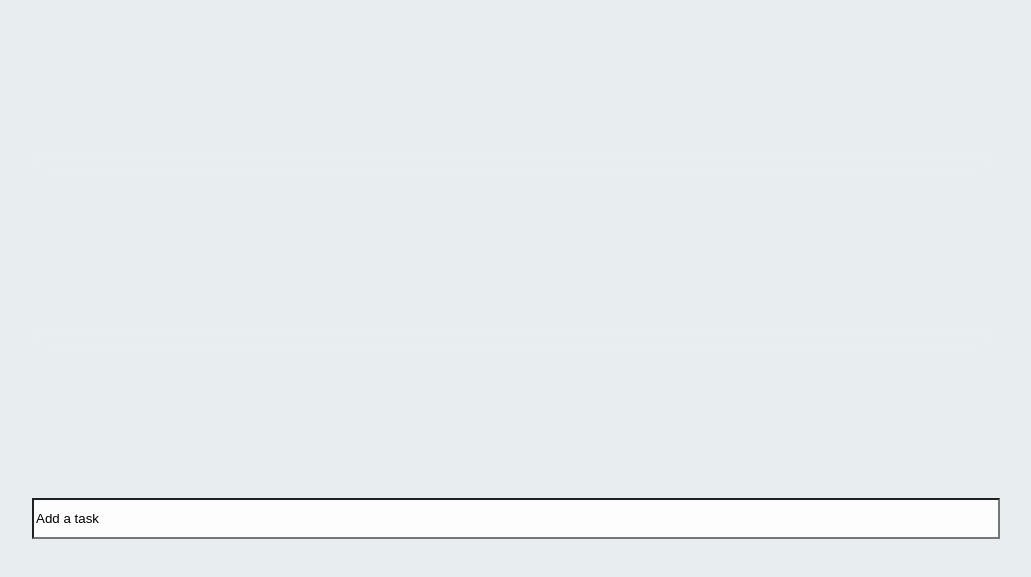
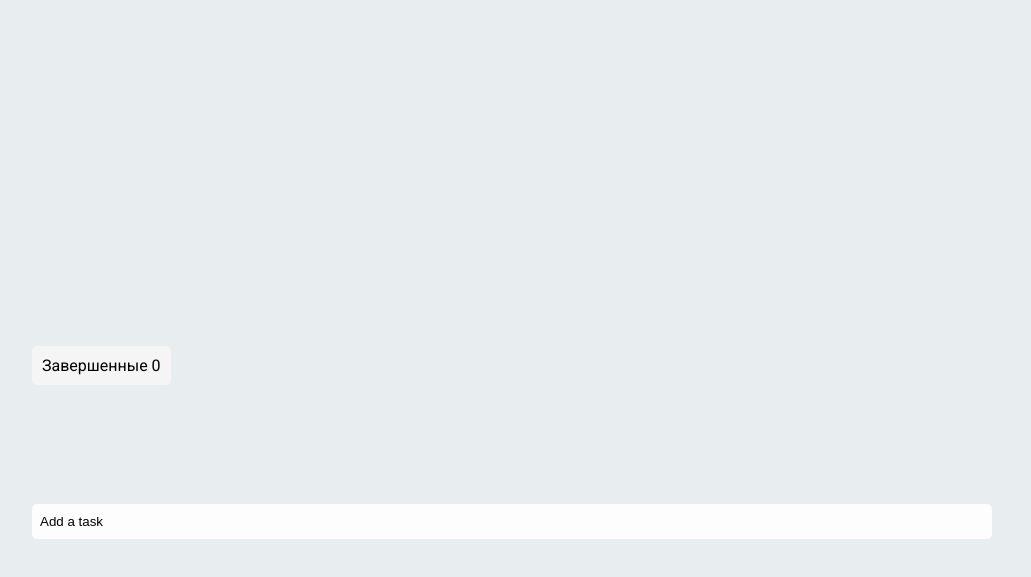
Before and after one commit to MagmarU/ToDo_List, a plain HTML site: page index.html in a window 1280 px wide. Shown: the part 81-658 px from the top of the page, without its empty margins (128-1159 px from the left). Drawn offline with Linux system fonts and the light colour scheme.

Commit message:
testing_paddingAndMargin

```diff
--- a/index.html
+++ b/index.html
@@ -8,8 +8,8 @@
     <script defer src="script.js"></script>
 
     <link rel="preconnect" href="https://fonts.googleapis.com">
-<link rel="preconnect" href="https://fonts.gstatic.com" crossorigin>
-<link href="https://fonts.googleapis.com/css2?family=Roboto:wght@300;400;700&display=swap" rel="stylesheet">
+    <link rel="preconnect" href="https://fonts.gstatic.com" crossorigin>
+    <link href="https://fonts.googleapis.com/css2?family=Roboto:wght@300;400;700&display=swap" rel="stylesheet">
 
     <title>Document</title>
 </head>
@@ -22,7 +22,7 @@
         <div class="tasks withContextMenu"></div>
 
         <!-- Здесь будет контейнер для выполненных -->
-        <div hidden class="menu">
+        <div class="menu">
             <span class="title">Завершенные <span class="counterClass">0</span></span>
             <div class="completedTasks withContextMenu"></div>
         </div>
--- a/script.js
+++ b/script.js
@@ -25,6 +25,7 @@ let currentElement;
 
 
 function init() {
+    AddBtnConfig( add_Input_Field );
     clickListener();
     contextListener();
     contextClickListener();
@@ -129,8 +130,21 @@ function counter( elem ) {
     // }));
 }
 
+function AddBtnConfig( btn ) {
 
+    let placeholder = btn.placeholder;
+    btn.onfocus = () => btn.placeholder = '';
+    btn.onblur = () => btn.placeholder = placeholder;
 
+}
+
+// add_Input_Field.addEventListener( 'focus', function( event ) {
+//     let placeholderText = event.target.placeholder;
+//     event.target.placeholder = placeholderText ? '' : placeholderText;
+//     // if( event.target.placeholder ) {
+
+//     // }
+// });
 
 add_Input_Field.addEventListener( 'keydown', function( event ) {
     if( event.key == 'Enter' ) {
--- a/style.css
+++ b/style.css
@@ -1,3 +1,6 @@
+*{
+    box-sizing: border-box;
+}
 body{
     max-width: 960px;
     margin: 0 auto;
@@ -12,11 +15,22 @@ body{
     justify-content: space-between;
 }
 #addBtn{
+    /* box-sizing: border-box; */
+    user-select: none;
+    padding: 8px;
+    border: none;
+    border-radius: 5px;
     display: block;
     width: 100%;
     height: 35px;
     background-color: #fdfdfd;
 }
+
+
+#addBtn:hover{
+    background-color: #eeeded;
+}
+
 #addBtn::placeholder{
     color: black;
     opacity: 1;
@@ -33,7 +47,7 @@ p{
     /* background-color: #bbb; */
 
     padding: 15px;
-    backdrop-filter: blur(5px);
+    /* backdrop-filter: blur(5px); */
     position: relative;
 }
 
@@ -60,6 +74,18 @@ p{
     display: flex;
     opacity: 1;
 }
+
+.title{
+    padding: 10px;
+    background-color: #f5f5f5;
+    border-radius: 5px;
+}
+
+.title:hover{
+    background: #e6e6e6;
+}
+
+
 
 
 
```
